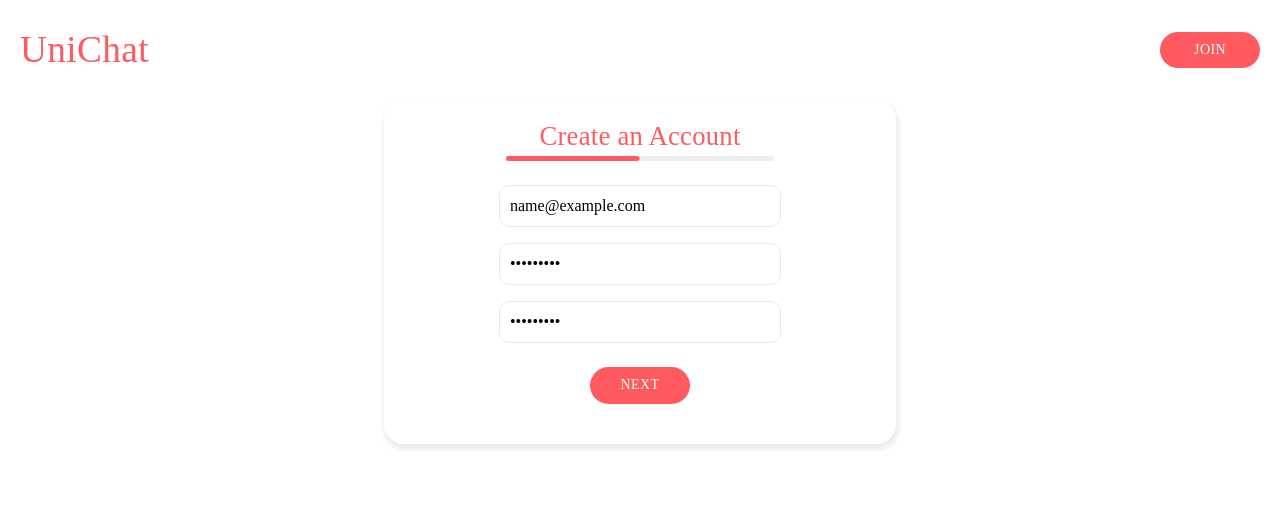
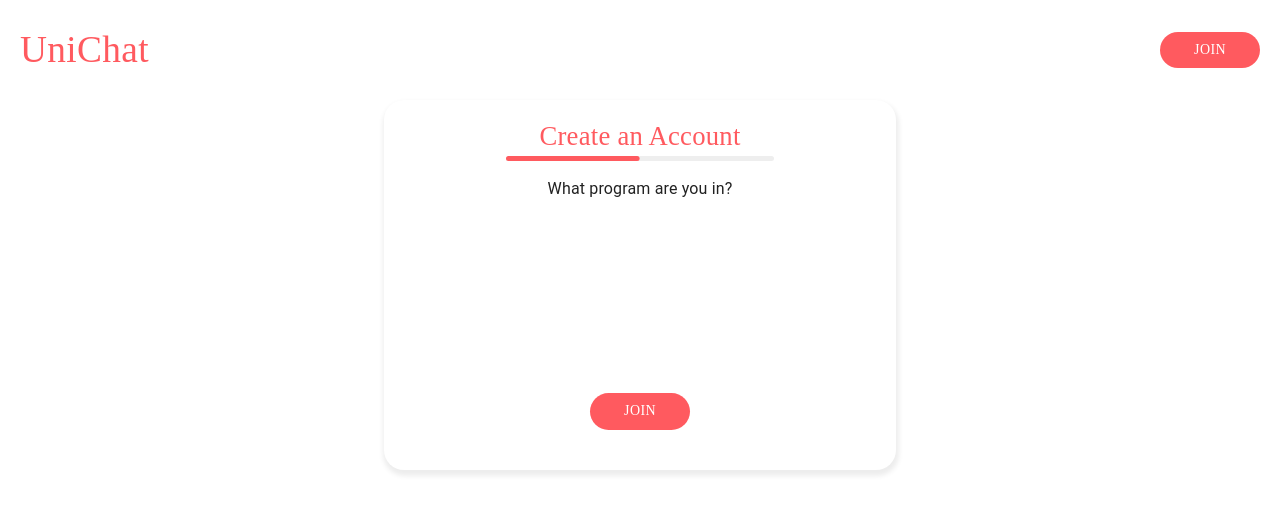
Before and after one commit to andaniel2029/unichat, a React (Create React App) app: page / in a window 1280 px wide. Both pictures are taken after typing "name@example.com", "Sample123", "Sample123" into the empty fields and a click on the button "NEXT". Shown: the top 514 px of the page. Built offline with nearby package versions, Linux system fonts and the light colour scheme; a web font is replaced by a local one.

Commit message:
form containers fixed to maintain height for each section

```diff
--- a/src/components/pages/SignUp/SignUp.tsx
+++ b/src/components/pages/SignUp/SignUp.tsx
@@ -29,6 +29,35 @@ const useStyles = makeStyles((theme: Theme) => ({
     fontWeight: 500,
     color: '#FF5A5F'
   },
+
+  btn: {
+    margin: '1rem 0rem 1.5rem 0rem',
+    fontFamily: 'halcom',
+    color: 'white',
+    background: '#FF5A5F',
+    width: '100px',
+    borderRadius: '20px',
+    boxShadow: 'none',
+    '&:hover': {
+      background: '#FF5A5F',
+    },
+  },
+
+  testContainer: {
+    display: 'flex',
+    flexDirection: 'column',
+    alignItems: 'center',
+  },
+
+  testContainerInner: {
+    display: 'flex',
+    width: '140%',
+    flexDirection: 'column',
+    alignItems: 'center',
+    justifyContent: 'space-between',
+    height: '200px',
+    // border: '1px solid red'
+  }
 }));
 
 const BorderLinearProgress = withStyles((theme: Theme) =>
@@ -66,13 +95,15 @@ export default function SignUp() {
 
   const classes = useStyles();
   const [progress, setProgress] = useState(0);
+  const [haveCredentials, setHaveCredentials] = useState(false);
 
 
   const submitCredentials = function(e: any, email: string, password: string):void {
     e.preventDefault();
     console.log(email, password);
+    newUser.email = email;
     setProgress(50);
-    newUser.email = email;
+    setHaveCredentials(true);
     console.log(newUser);
   }
 
@@ -92,7 +123,15 @@ export default function SignUp() {
       <Paper className={classes.paper}>
         <Typography className={classes.title}>Create an Account</Typography>
         <BorderLinearProgress variant="determinate" value={progress} />
-        <UserCredentials {...credentialsFunctions}/>
+        {!haveCredentials && <UserCredentials {...credentialsFunctions}/>}
+        {haveCredentials && (
+        <div className={classes.testContainer}>
+          <div className={classes.testContainerInner}>
+            <Typography>What program are you in?</Typography>
+          </div>
+          <Button variant="contained" type="submit" className={classes.btn}>Join</Button>
+        </div>
+        )}
       </Paper>
     </div>
   );
--- a/src/components/pages/SignUp/UserCredentials.tsx
+++ b/src/components/pages/SignUp/UserCredentials.tsx
@@ -11,7 +11,7 @@ const useStyles = makeStyles((theme) => ({
 
   field: {
     height: '20px',
-    width: '130%',
+    width: '100%',
     margin: '0.5rem 0rem 0.5rem 0rem',
     fontFamily: 'halcom',
     fontSize: '12pt',
@@ -35,8 +35,8 @@ const useStyles = makeStyles((theme) => ({
   form: {
     display: 'flex',
     flexDirection: 'column',
-    width: '200px',
-    alignItems: 'center'
+    alignItems: 'center',
+    justifyContent: 'space-between',
   },
 
   btn: {
@@ -54,9 +54,16 @@ const useStyles = makeStyles((theme) => ({
 
   error: {
     color: '#FF5A5F'
+  },
+
+  inputContainer: {
+    width: '130%',
+    display: 'flex',
+    flexDirection: 'column',
+    alignItems: 'center',
+    height: '200px',
+    // border: '1px solid red',
   }
-
-
 }));
 
 export default function UserCredentials(props: UserCredentialsProps) {
@@ -79,6 +86,7 @@ export default function UserCredentials(props: UserCredentialsProps) {
 
   return (
     <form className={classes.form} onSubmit={event => handleSubmit(event, email, password, passwordConfirm)}>
+      <div className={classes.inputContainer}>
         <input
             className={classes.field}
             required
@@ -104,6 +112,7 @@ export default function UserCredentials(props: UserCredentialsProps) {
             onChange={event => setPasswordConfirm(event.target.value)}
           />
           {error && <Typography className={classes.error}>{error}</Typography>}
+        </div>
       <Button variant="contained" type="submit" className={classes.btn}>Next</Button>
     </form>
   );
```
Also changed, not shown: 1 other file (tests, documents, lock files or other folders). Lines whose indentation alone changed are shown as unchanged.
